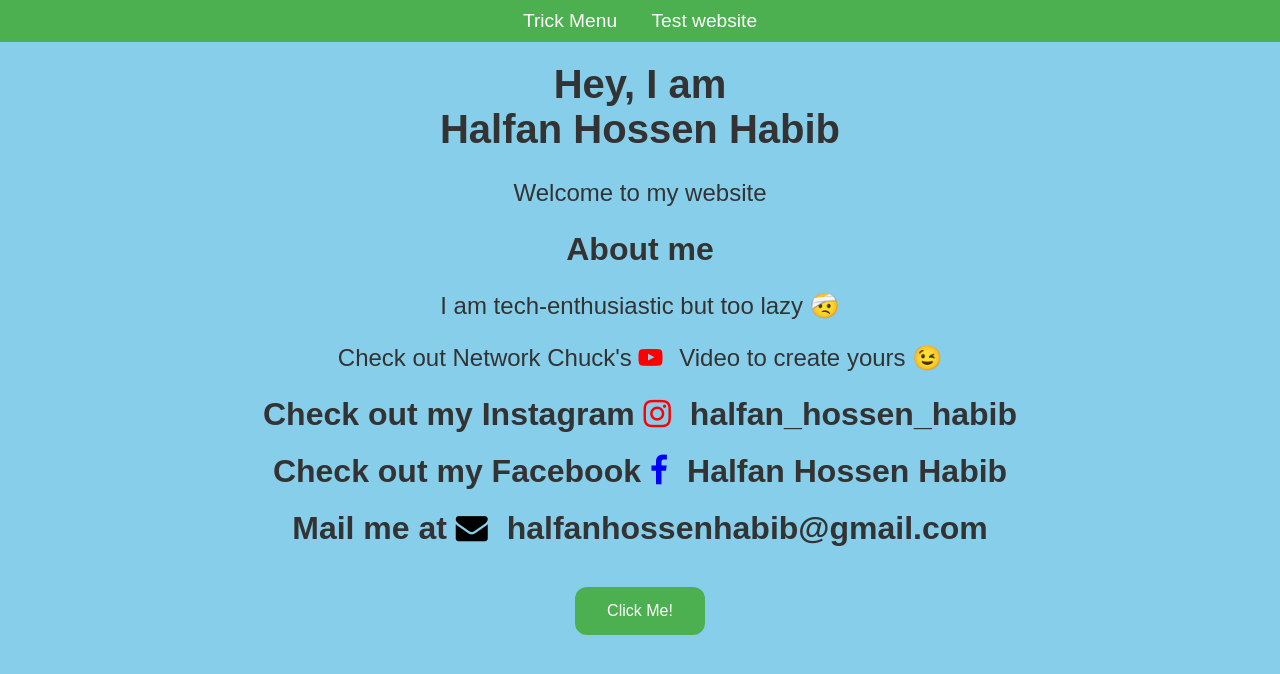
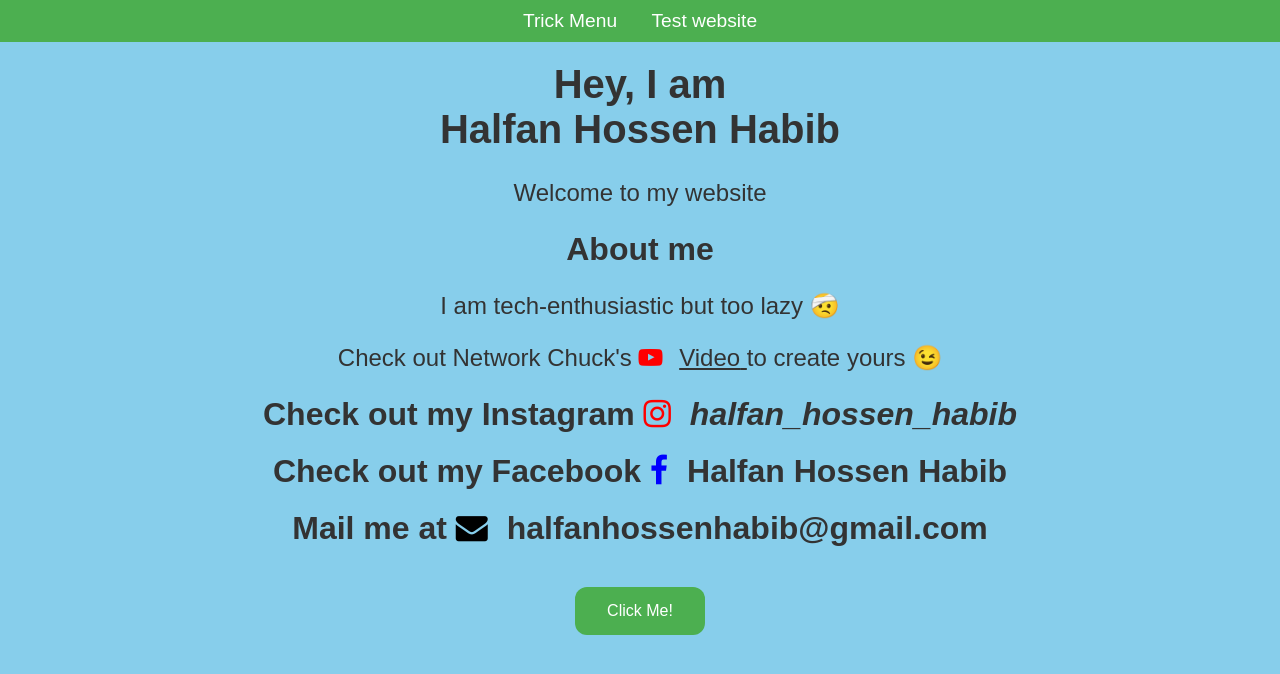
Before and after one commit to halfanhossenhabib/mysite-beforefinal, a plain HTML site: page index.html in a window 1280 px wide. Drawn offline with Linux system fonts and the light colour scheme.

Commit message:
index.html

```diff
--- a/index.html
+++ b/index.html
@@ -76,9 +76,9 @@
     <h2>About me</h2>
     <p>I am tech-enthusiastic but too lazy &#129301;</p>
 
-    <p>Check out Network Chuck's <i class="fa fa-youtube-play" style="color:red"></i> <a href="https://www.youtube.com/watch?v=EXfFBEuCAr0&ab_channel=NetworkChuck">Video</a> to create yours &#128521;</p>
+    <p>Check out Network Chuck's <i class="fa fa-youtube-play" style="color:red"></i> <u> <a href="https://www.youtube.com/watch?v=EXfFBEuCAr0&ab_channel=NetworkChuck">Video</a> </u> to create yours &#128521;</p>
 
-    <h2>Check out my Instagram <i class="fa fa-instagram" style="color:red"></i> <a href="https://www.instagram.com/halfan_hossen_habib/">halfan_hossen_habib</a></h2>
+    <h2>Check out my Instagram <i class="fa fa-instagram" style="color:red"></i> <em> <a href="https://www.instagram.com/halfan_hossen_habib/">halfan_hossen_habib</a> </em> </h2>
     <h2>Check out my Facebook <i class="fa fa-facebook" style="color:blue"></i> <a href="https://www.facebook.com/halfanhossenhabib">Halfan Hossen Habib</a></h2>
     <h2>Mail me at <i class="fa fa-envelope" style="color:black"></i> <a href="mailto:halfanhossenhabib02@gmail.com">halfanhossenhabib@gmail.com</a></h2>
 
```
